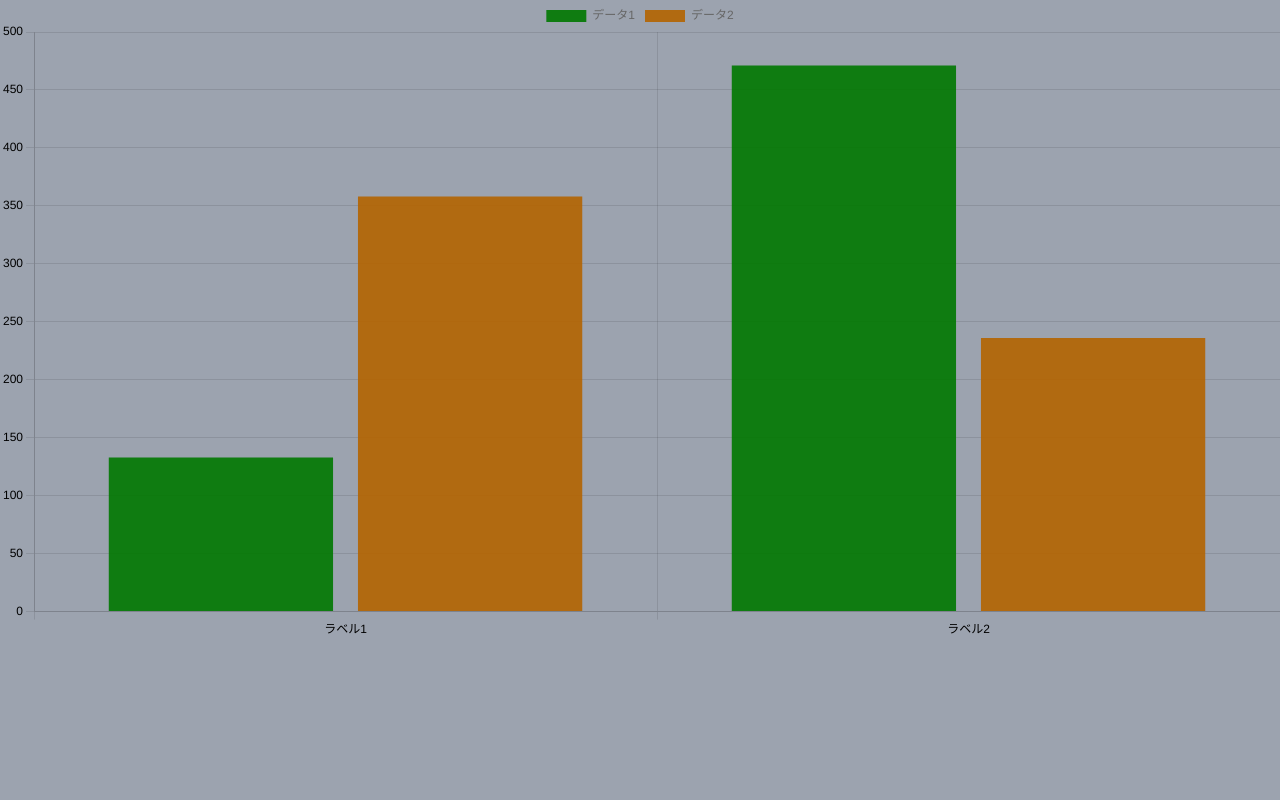
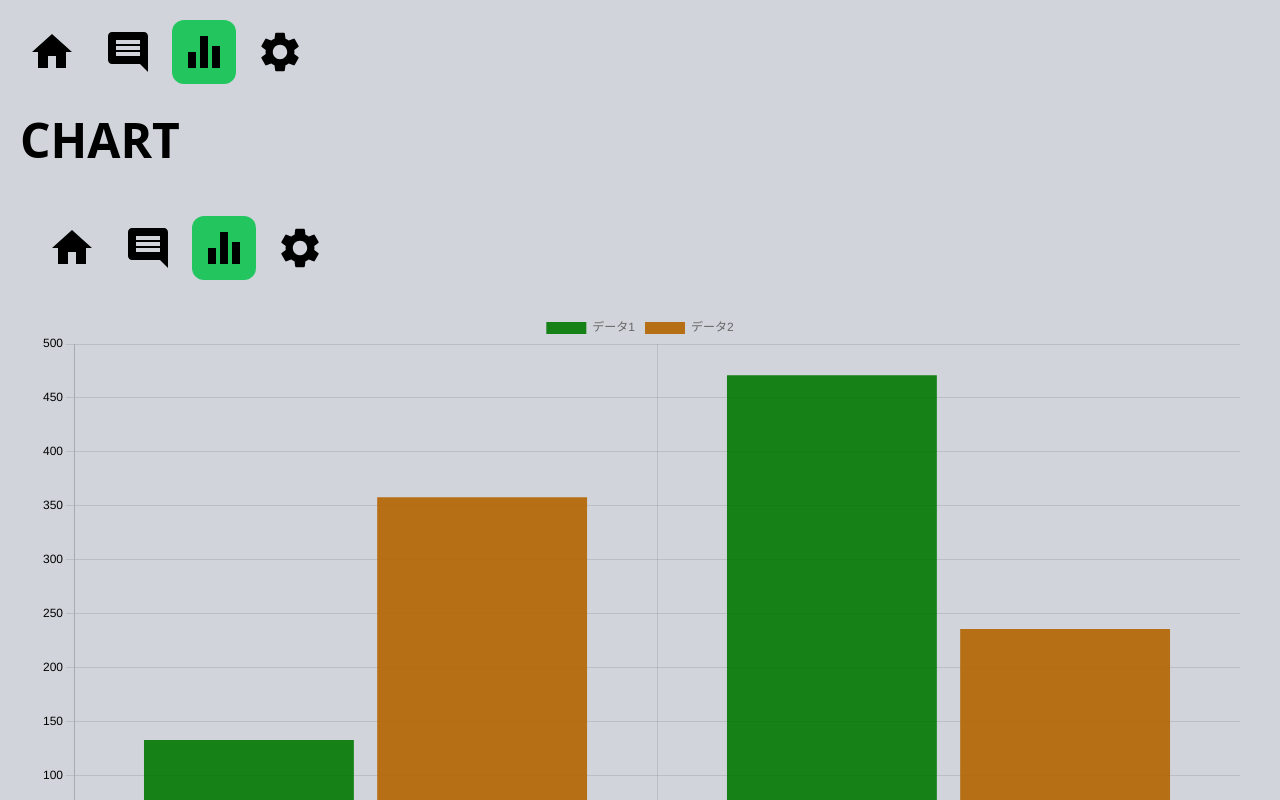
Before and after one commit to Qluqlu3/next-form, a Next.js app: page /chart in a window 1280 px wide. Shown: the top 800 px of the page. Built offline with nearby package versions, Linux system fonts and the light colour scheme.

Commit message:
add Layout

```diff
--- /dev/null
+++ b/src/app/components/Layouts/Layout.tsx
@@ -0,0 +1,15 @@
+import React from 'react';
+import Menu from './Menu';
+
+interface Props {
+  children: React.ReactNode;
+}
+
+export const Layout: React.FC<Props> = ({ children }: Props) => {
+  return (
+    <div className='flex flex-col gap-y-8 bg-gray-300 min-h-screen p-5'>
+      <Menu />
+      {children}
+    </div>
+  );
+};
--- a/src/app/pages/chart/index.tsx
+++ b/src/app/pages/chart/index.tsx
@@ -1,10 +1,11 @@
 import React from 'react';
 import { BarChart } from '@/app/components/BarChart';
+import { Layout } from '@/app/components/Layouts/Layout';
 
 export const ChartPage = () => {
   return (
-    <div className='h-screen bg-gray-400'>
+    <Layout>
       <BarChart />
-    </div>
+    </Layout>
   );
 };
--- a/src/app/pages/home/index.tsx
+++ b/src/app/pages/home/index.tsx
@@ -26,8 +26,8 @@ export const Home: React.FC<Props> = ({ temp }) => {
 
   return (
     <div className='flex flex-col gap-y-8 bg-gray-300 min-h-screen p-5'>
+      <Menu />
       <h1 className='text-5xl font-bold'>Home</h1>
-      <Menu />
       <div className='flex gap-x-3 items-center'>
         <div>気温：</div>
         <span className='block font-semibold text-3xl text-red-600'>{temp}</span>
--- a/src/pages/chart/index.tsx
+++ b/src/pages/chart/index.tsx
@@ -4,6 +4,7 @@ import React from 'react';
 
 import '../../style/style.css';
 import { ChartPage } from '@/app/pages/chart';
+import Menu from '@/app/components/Layouts/Menu';
 
 interface Props {}
 
@@ -13,7 +14,13 @@ interface Props {}
 // };
 
 const Chart: React.FC<Props> = ({}: Props): JSX.Element => {
-  return <ChartPage />;
+  return (
+    <div className='flex flex-col gap-y-8 bg-gray-300 min-h-screen p-5'>
+      <Menu />
+      <h1 className='text-5xl font-bold'>CHART</h1>
+      <ChartPage />;
+    </div>
+  );
 };
 
 export default Chart;
```
